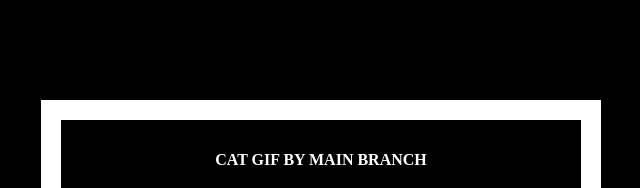
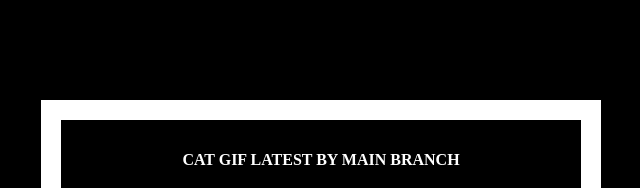
Before and after one commit to thaunggyee/catgif, a website: page flask-app/templates/index.html in a window 1280 px wide. Shown: the top 188 px of the page, without its empty margins (319-959 px from the left). Drawn offline with Linux system fonts and the light colour scheme.

Commit message:
Update index.html

```diff
--- a/flask-app/templates/index.html
+++ b/flask-app/templates/index.html
@@ -19,7 +19,7 @@
   </head>
   <body>
     <div class="container">
-      <h4>CAT Gif By Main Branch</h4>
+      <h4>CAT Gif Latest By Main Branch</h4>
       <img src="{{url}}" />
       <p><small>Courtesy: <a href="http://www.buzzfeed.com/copyranter/the-best-cat-gif-post-in-the-history-of-cat-gifs">Buzzfeed</a></small></p>
     </div>
```
